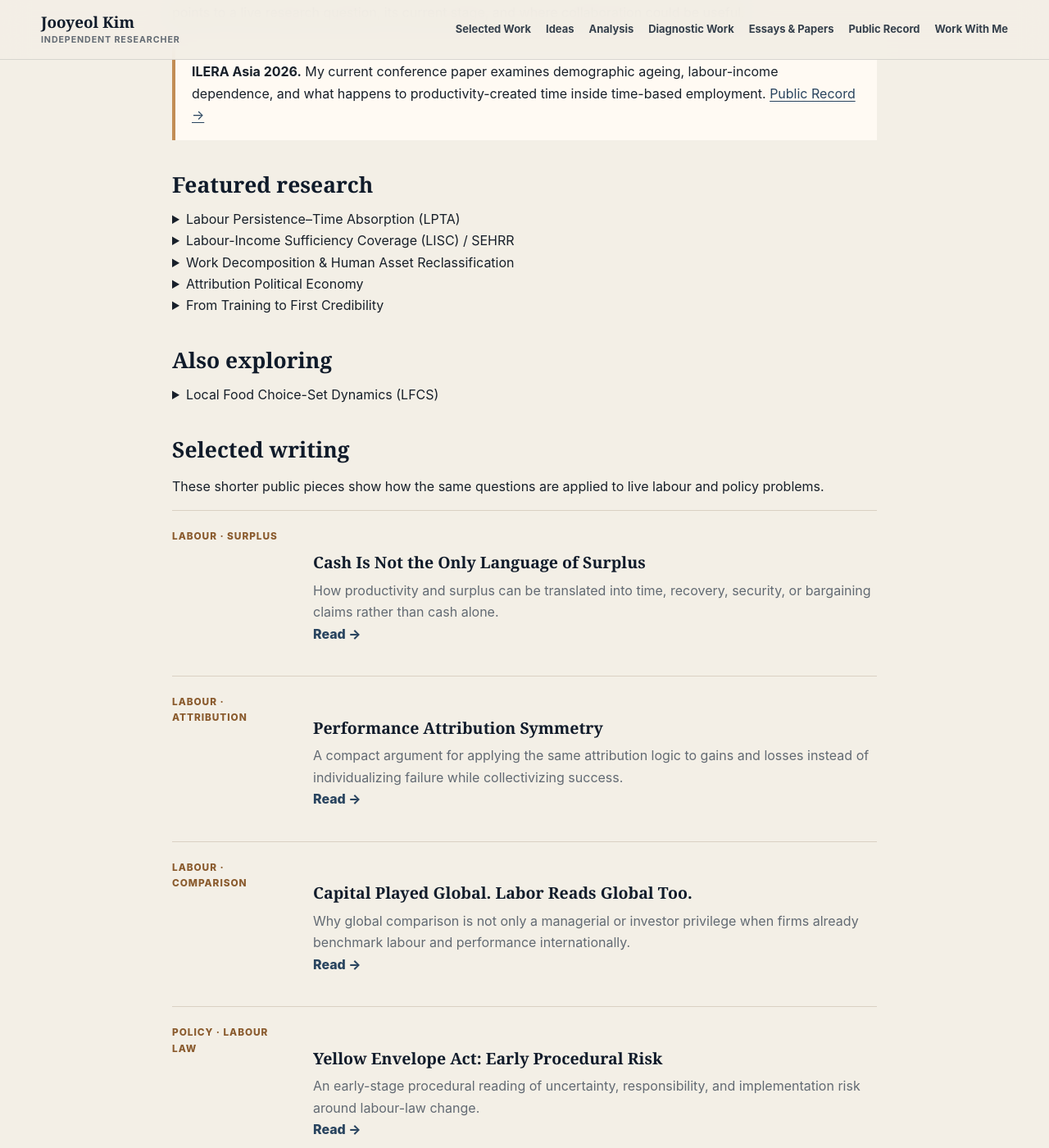
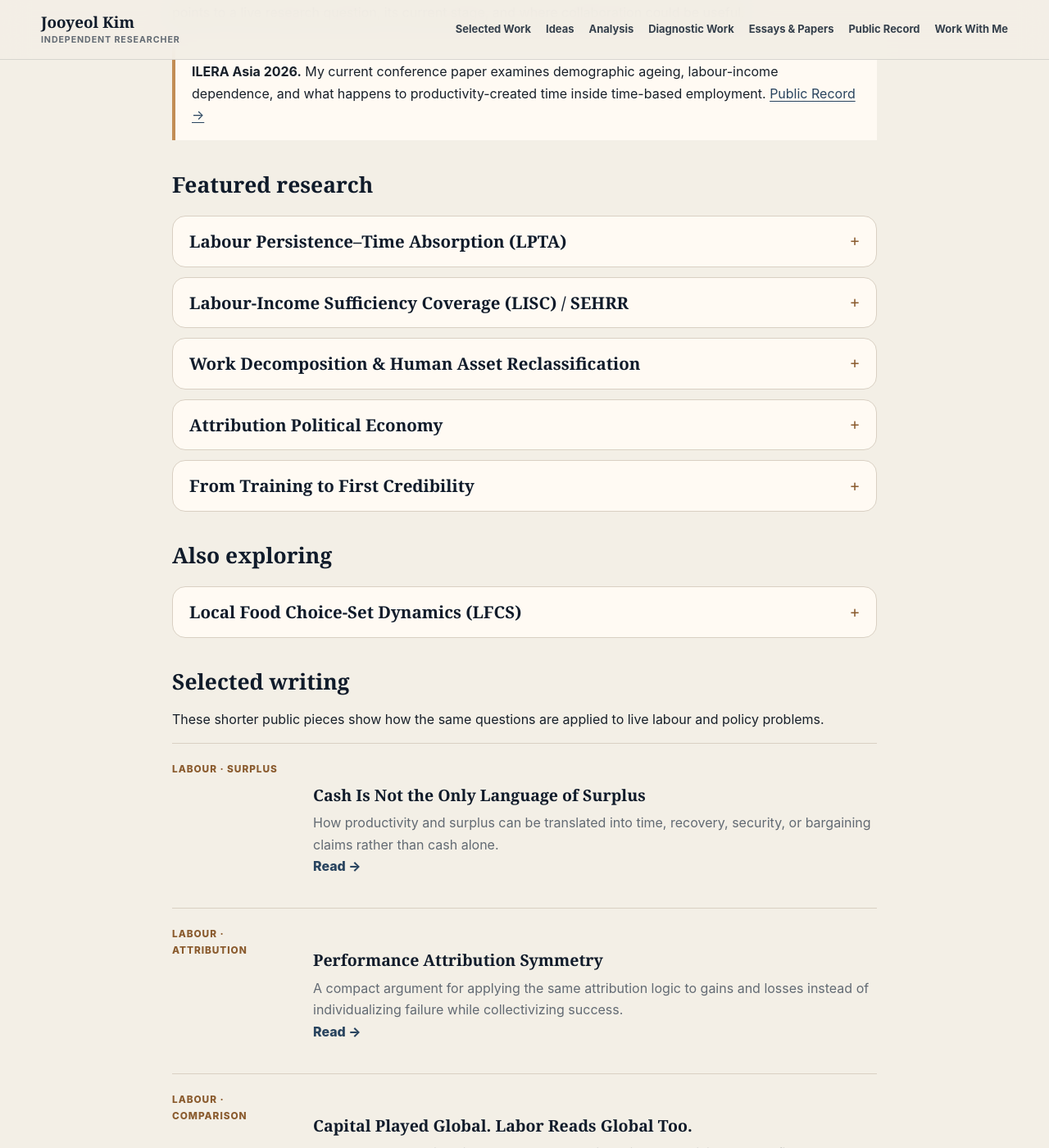
Before and after one commit to jooyeolkim1990/jooyeolkim1990.github.io, a Jekyll site: the page built from current-work/index.md, in a window 1280 px wide and 1400 px high, scrolled down 326 px. Shown: the whole window at 82% size. Built offline with Jekyll 4.4.1, drawn with Linux system fonts in a browser that asks for light colours.

Commit message:
Add scoped accordion styles for Current Work

```diff
--- a/assets/css/components.css
+++ b/assets/css/components.css
@@ -25,7 +25,25 @@
 .index-item p { color: #626a73; }
 .index-item a { font-weight: 800; }
 .page-note { margin: 28px 0; padding: 18px 20px; border-left: 4px solid #c28d55; background: #fffaf3; }
+.current-work-list { display: grid; gap: 12px; margin: 22px 0 34px; }
+.current-work-item { border: 1px solid #d9d0c3; border-radius: 16px; background: #fffaf3; overflow: hidden; }
+.current-work-item summary { position: relative; cursor: pointer; list-style: none; padding: 18px 54px 18px 20px; color: #101b2a; font: 700 1.28rem/1.2 Georgia,"Times New Roman",serif; }
+.current-work-item summary::-webkit-details-marker { display: none; }
+.current-work-item summary::after { position: absolute; right: 20px; top: 50%; transform: translateY(-50%); content: "+"; color: #8a5b2e; font: 700 1.35rem/1 Georgia,"Times New Roman",serif; }
+.current-work-item[open] summary::after { content: "−"; }
+.current-work-item[open] summary { border-bottom: 1px solid #d9d0c3; }
+.current-work-title { display: block; }
+.current-work-body { padding: 18px 20px 20px; }
+.current-work-body .card-label { color: #8a5b2e; }
+.current-work-body p { margin: 0 0 13px; color: #626a73; }
+.current-work-body p:last-child { margin-bottom: 0; }
+.current-work-body a { font-weight: 800; }
 .prose .button.secondary { color: #101b2a; border-color: rgba(16,27,42,.34); background: rgba(255,250,243,.72); }
 .prose .button.secondary:hover { color: #101b2a; border-color: #c28d55; background: #fffaf3; }
 @media (max-width:900px) { .card-grid.four,.work-grid,.proof-grid { grid-template-columns: 1fr 1fr; } }
-@media (max-width:680px) { .card-grid.four,.work-grid,.proof-grid,.index-grid { grid-template-columns: 1fr; } }
+@media (max-width:680px) {
+  .card-grid.four,.work-grid,.proof-grid,.index-grid { grid-template-columns: 1fr; }
+  .current-work-item summary { padding: 16px 48px 16px 17px; font-size: 1.16rem; }
+  .current-work-item summary::after { right: 17px; }
+  .current-work-body { padding: 16px 17px 18px; }
+}
```
